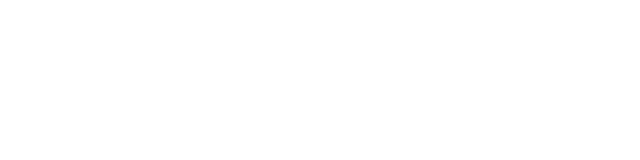
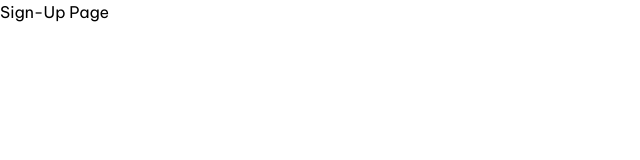
Before and after one commit to quantumrahman/skillsphere-platform, a Next.js app: page /auth/signup in a window 1280 px wide. Shown: the top 160 px of the page, without its empty margins (0-640 px from the left). Built offline with nearby package versions, Linux system fonts and the light colour scheme.

Commit message:
feat: add text in sign-up/sign-in page

```diff
--- a/src/app/(auth)/auth/signin/page.jsx
+++ b/src/app/(auth)/auth/signin/page.jsx
@@ -2,7 +2,7 @@
 
     return (
         <div>
-
+            <h1>Sign-In Page</h1>
         </div>
     );
 };
--- a/src/app/(auth)/auth/signup/page.jsx
+++ b/src/app/(auth)/auth/signup/page.jsx
@@ -2,7 +2,7 @@
 
     return (
         <div>
-
+            <h1>Sign-Up Page</h1>
         </div>
     );
 };
```
